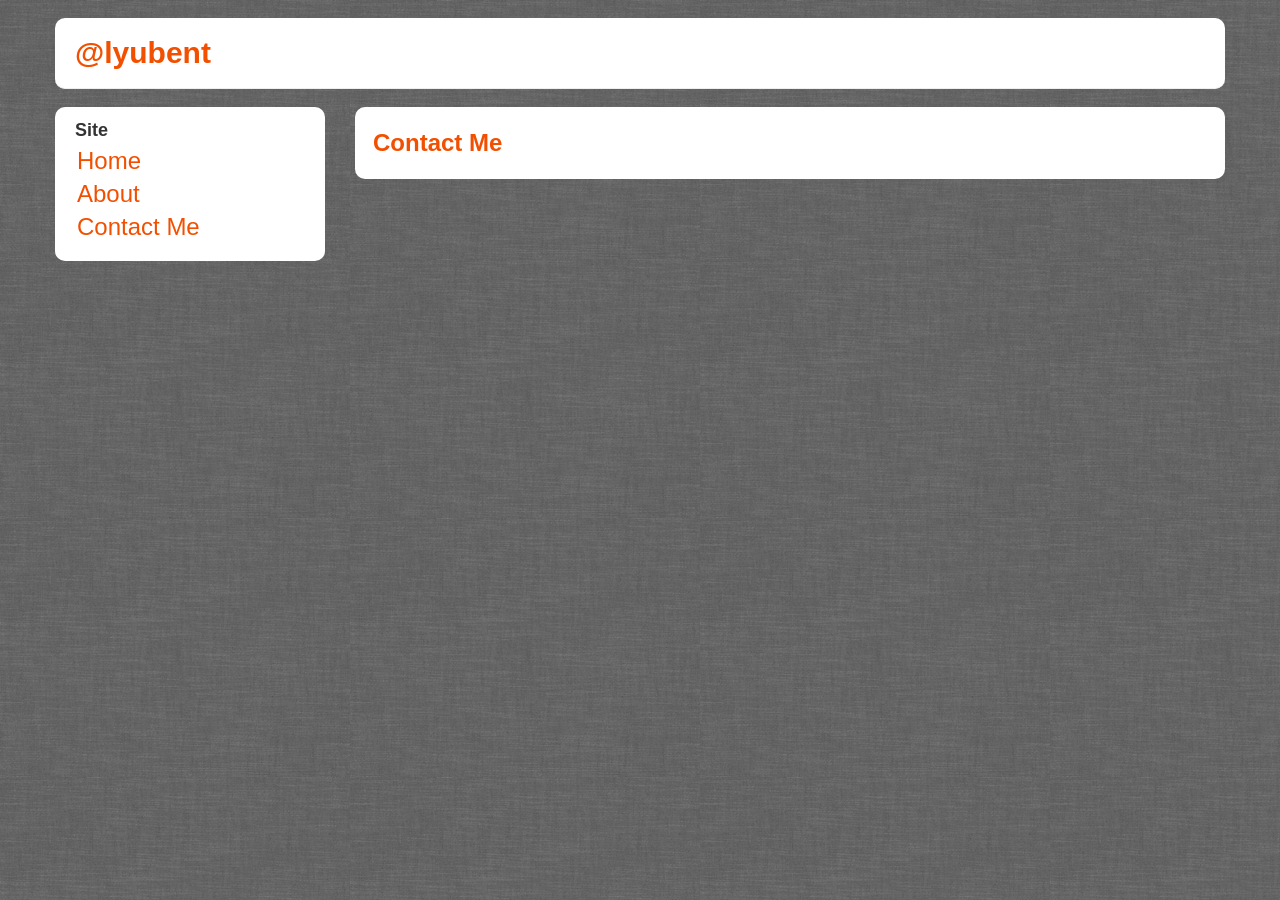
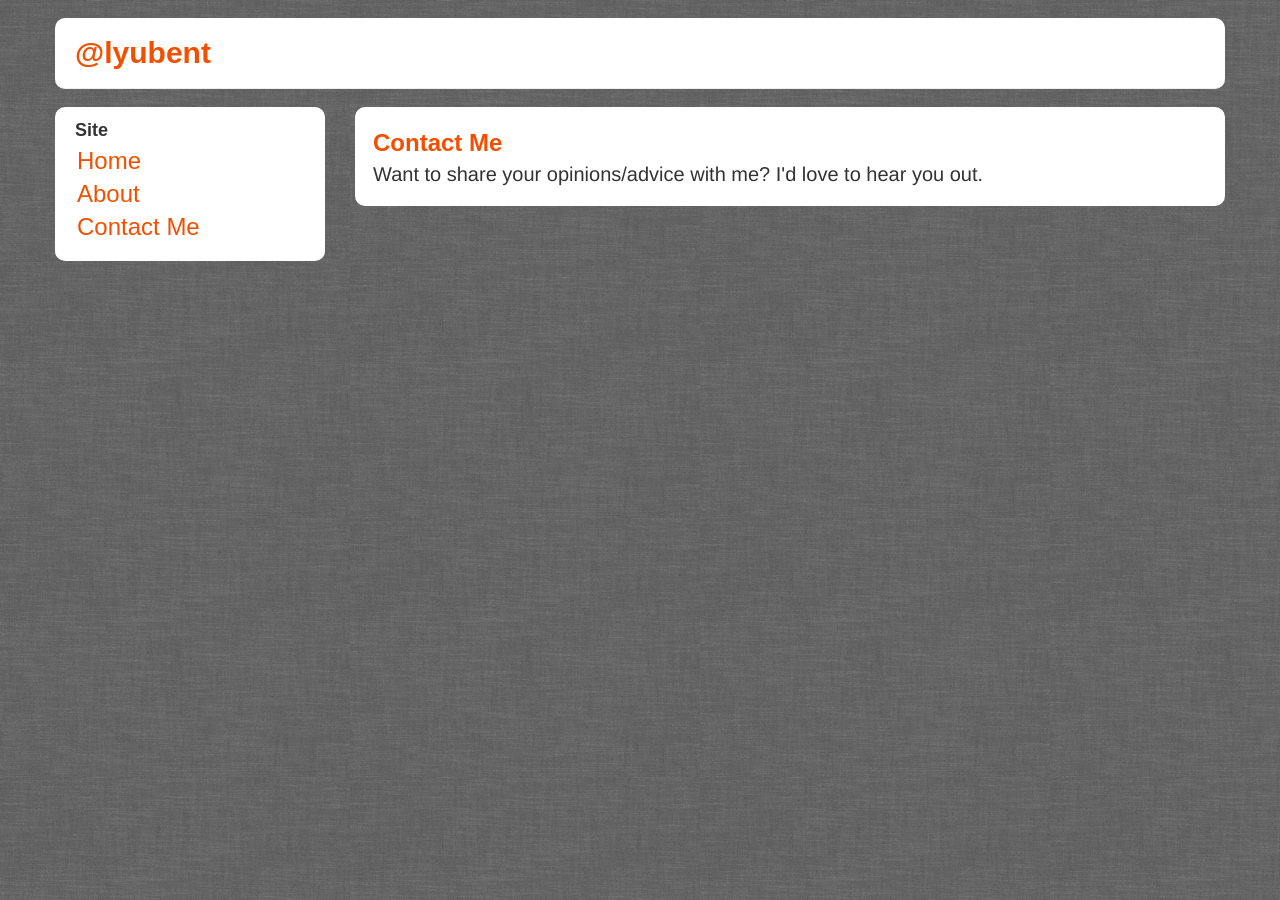
Before and after one commit to lyubent/lyubent.github.com, a Jekyll site: the page built from Contact/index.html, in a window 1280 px wide. Built offline with Jekyll 4.4.1, drawn with Linux system fonts in a browser that asks for light colours; some web fonts are replaced.

Commit message:
Updated Contact/index.html

```diff
--- a/Contact/index.html
+++ b/Contact/index.html
@@ -3,4 +3,8 @@ layout: default
 ---
 <div class="post">
     <h2 style="color:#F25000;">Contact Me</h2>
+
+    <p class="lead">
+        Want to share your opinions/advice with me? I'd love to hear you out.
+    </p>
 </div>
```
